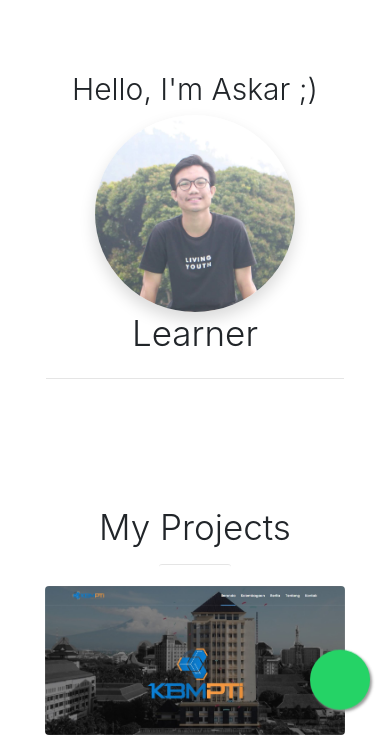
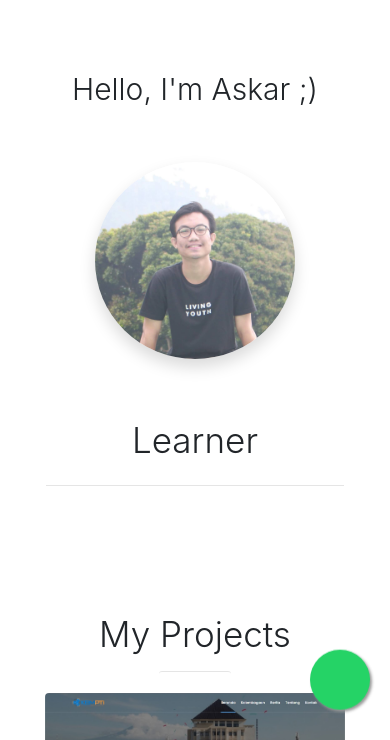
Before and after one commit to muhammadaskar/muhammadaskar.github.io, a plain HTML site: page index.html in a window 390 px wide. Shown: the part 86-826 px from the top of the page. Drawn offline with Linux system fonts and the light colour scheme.

Commit message:
edit postion jumbotron

```diff
--- a/css/style.css
+++ b/css/style.css
@@ -134,12 +134,17 @@ a {
         margin-top: 100%;
     }
 
+    .about .jumbotron img {
+        margin-top: 55px;
+    }
+
     .jumbotron h2 {
         font-size: 30px;
     }
 
     .jumbotron .status {
         font-size: 28px;
+        margin-top: 60px;
     }
 
 
--- a/index.html
+++ b/index.html
@@ -146,7 +146,7 @@
                             Copyright &copy; <script>
                                 document.write(new Date().getFullYear());
 
-                            </script> Developed by ❤ <a href="#about" target="" class="text-white">Muhammad Askar</a>
+                            </script> Makassar ❤ Malang
                             <!-- Link back to Colorlib can't be removed. Template is licensed under CC BY 3.0. -->
                         </p>
                     </div>
```
